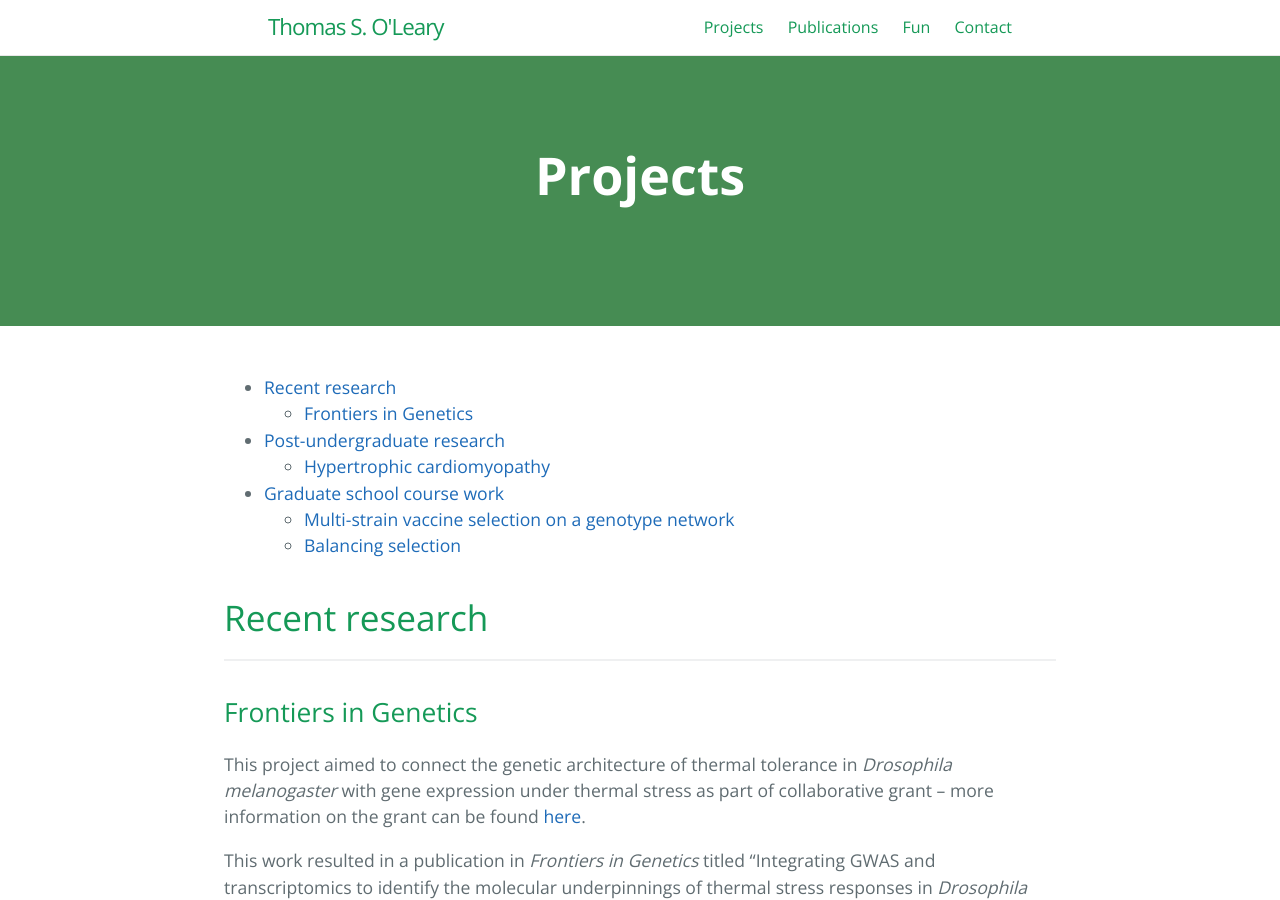
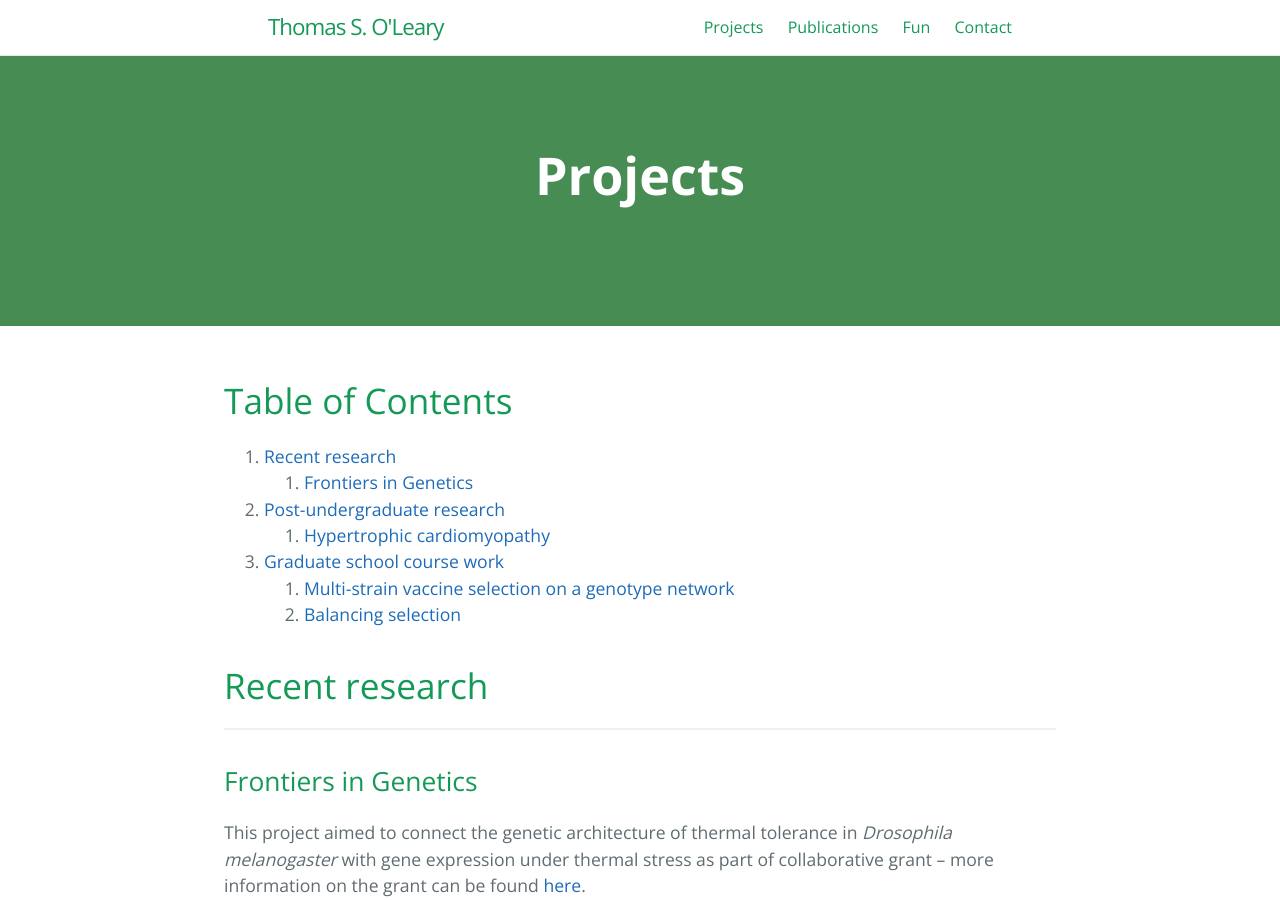
Before and after one commit to tsoleary/tsoleary.github.io, a Jekyll site: the page built from projects_page/projects.md, in a window 1280 px wide and 900 px high. Built offline with Jekyll 4.4.1, drawn with Linux system fonts in a browser that asks for light colours.

Commit message:
toc title and ordered

```diff
--- a/projects_page/projects.md
+++ b/projects_page/projects.md
@@ -7,7 +7,10 @@ ref: projects
 order: 1
 ---
 
-* Will be replaced with the ToC
+# Table of Contents
+{:.no_toc}
+
+1. ToC
 {:toc}
 
 # Recent research
```
